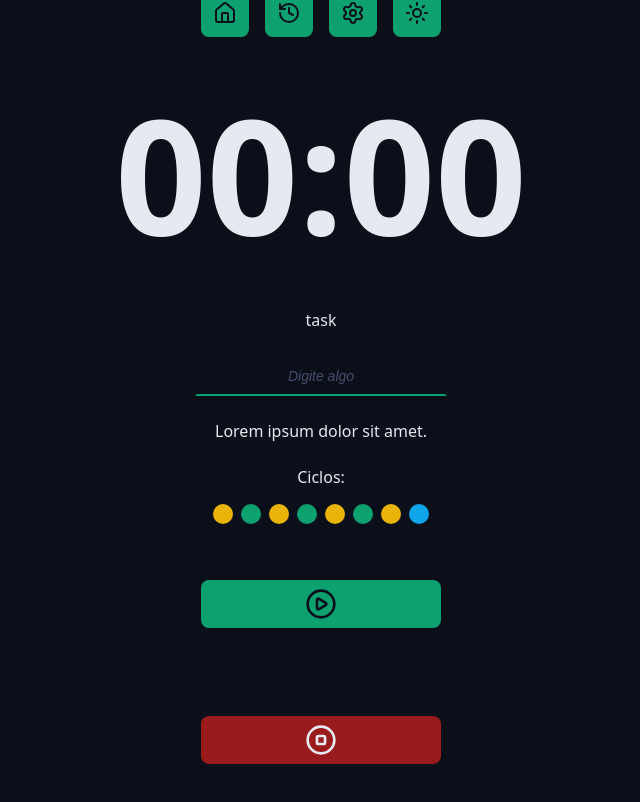
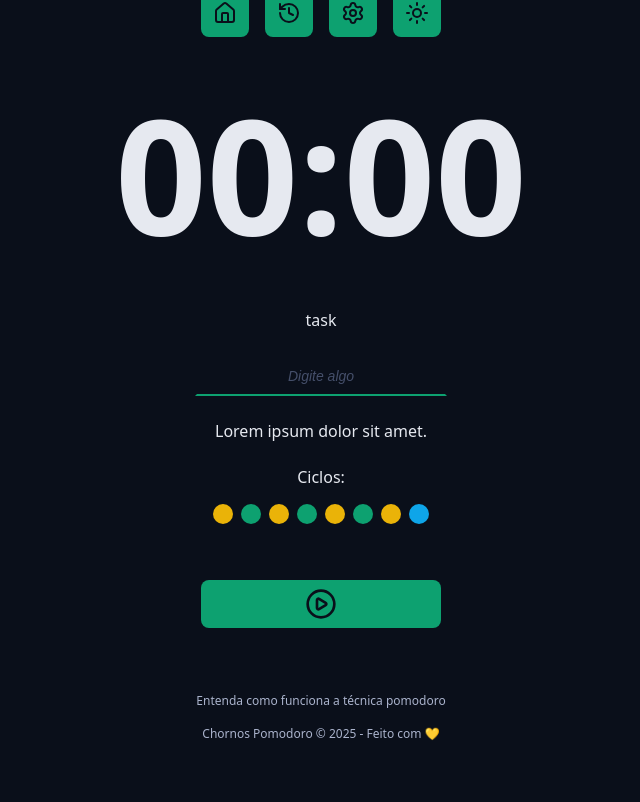
Before and after one commit to juliohtm08/chronos-pomodoro-react-19, a React (Vite) app: page / in a window 1280 px wide. Shown: the part 232-1034 px from the top of the page, without its empty margins (319-959 px from the left). After the commit the page ends 1006 px from the top, so only its background shows below. Built offline with nearby package versions, Linux system fonts and the light colour scheme.

Commit message:
Criando o componente de footer (rodapé)

```diff
--- a/src/App.tsx
+++ b/src/App.tsx
@@ -9,6 +9,7 @@
 import { Cycles } from './components/Cycles';
 import { DefaultButton } from './components/DefaultButton';
 import { PlayCircleIcon, StopCircleIcon } from 'lucide-react';
+import { Footer } from './components/Footer';
 
 export default function App() {
   return (
@@ -46,9 +47,12 @@
 
           <div className='formRow'>
             <DefaultButton icon={<PlayCircleIcon />} />
-            <DefaultButton icon={<StopCircleIcon />} color='red' />
           </div>
         </form>
+      </Container>
+
+      <Container>
+        <Footer />
       </Container>
     </>
   );
--- /dev/null
+++ b/src/components/Footer/index.tsx
@@ -0,0 +1,12 @@
+import styles from './styles.module.css';
+
+export function Footer() {
+  return (
+    <footer className={styles.footer}>
+      <a href=''>Entenda como funciona a técnica pomodoro</a>
+      <a href=''>
+        Chornos Pomodoro &copy; {new Date().getFullYear()} - Feito com 💛
+      </a>
+    </footer>
+  );
+}
--- /dev/null
+++ b/src/components/Footer/styles.module.css
@@ -0,0 +1,18 @@
+.footer {
+  display: flex;
+  align-items: center;
+  justify-content: center;
+  flex-direction: column;
+  font-size: 1.2rem;
+  gap: 1.6rem;
+}
+
+.footer a {
+  color: var(--text-muted);
+  text-decoration: none;
+}
+
+.footer a:hover {
+  color: var(--text-muted);
+  text-decoration: underline;
+}
```
